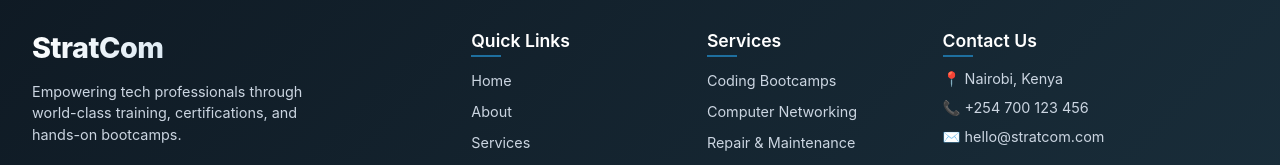
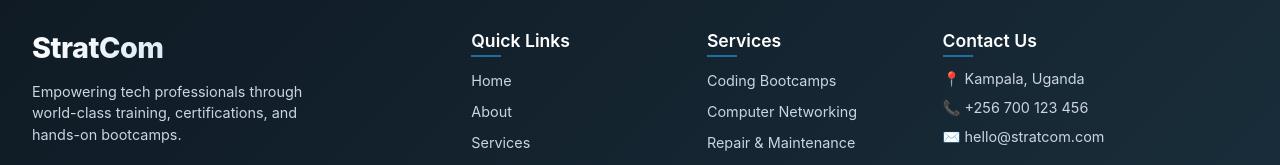
Before and after one commit to BannyT/stratcomweb, a React (Create React App) app: page / in a window 1280 px wide. Shown: the part 2994-3159 px from the top of the page. Built offline with nearby package versions, Linux system fonts and the light colour scheme.

Commit message:
updates code

```diff
--- a/src/Footer.js
+++ b/src/Footer.js
@@ -62,8 +62,8 @@ const Footer = () => {
           <div className="footer-contact">
             <h4>Contact Us</h4>
             <ul>
-              <li>📍 Nairobi, Kenya</li>
-              <li>📞 +254 700 123 456</li>
+              <li>📍 Kampala, Uganda</li>
+              <li>📞 +256 700 123 456</li>
               <li>✉️ hello@stratcom.com</li>
             </ul>
           </div>
```
